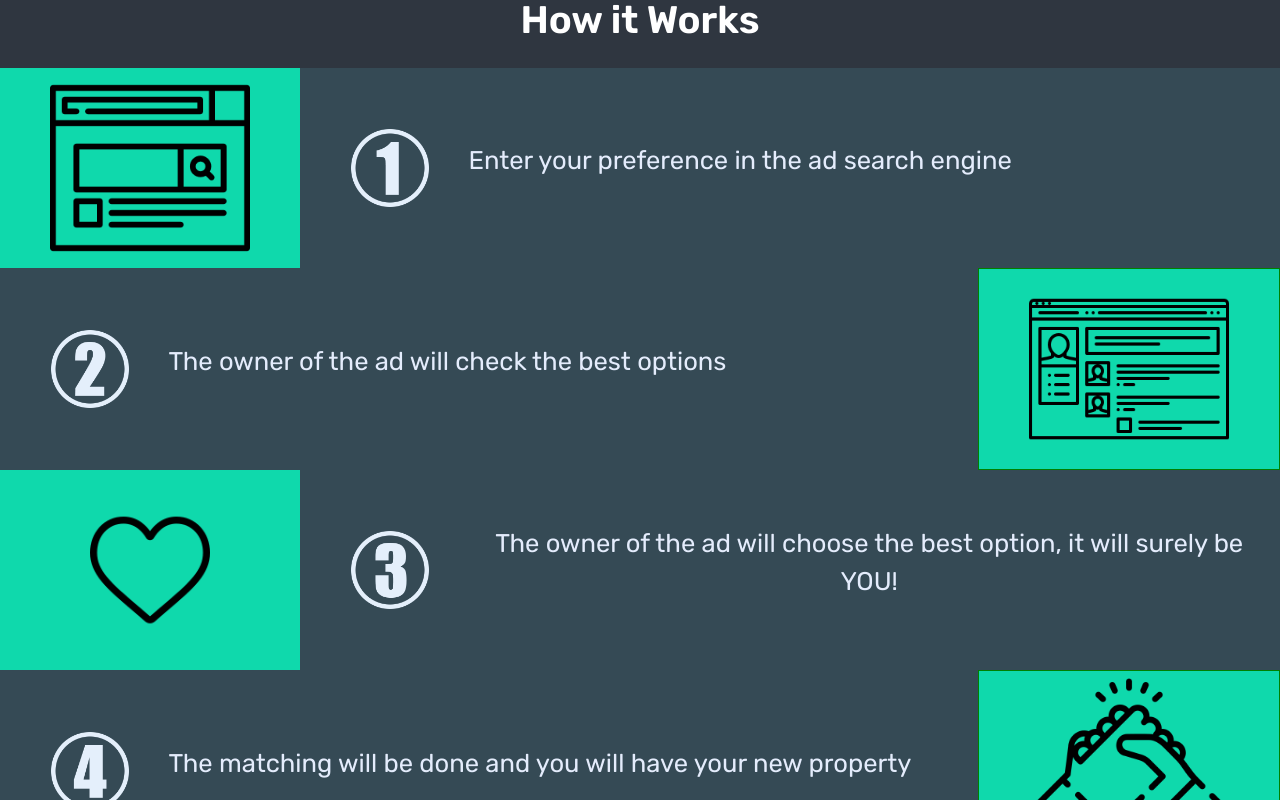
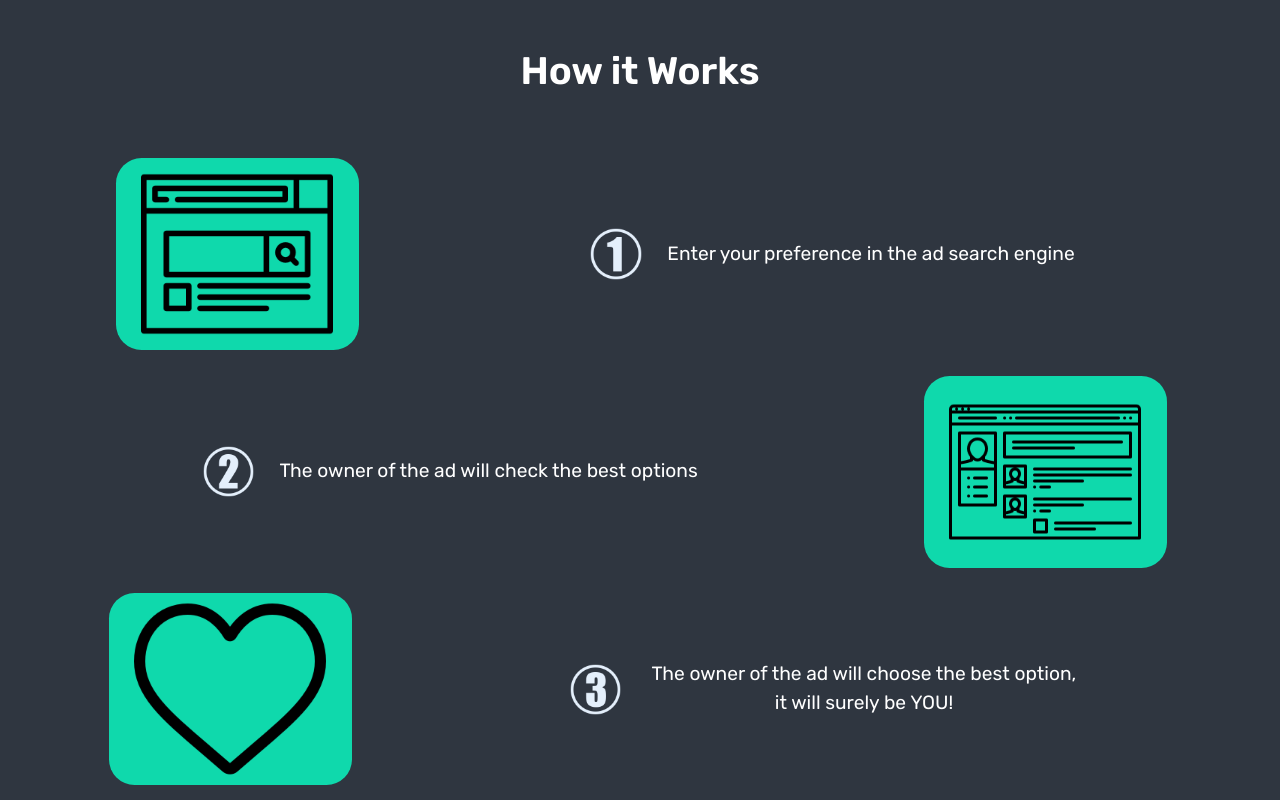
Before and after one commit to julianamonr03/SunSquare, a React (Create React App) app in the folder landing-page/: page / in a window 1280 px wide. Shown: the part 720-1520 px from the top of the page. Built offline with nearby package versions, Linux system fonts and the light colour scheme.

Commit message:
|UPDATE| Fix 'How it works' section

```diff
--- a/landing-page/src/App.css
+++ b/landing-page/src/App.css
@@ -380,11 +380,7 @@ body {
   width: 150px;
   height: 75px;
 }
-/*
-#root {
-  background-color: #2f3640;
-}
-*/
+
 .my-announ-title {
   position: relative;
   top: 10vw;
@@ -625,3 +621,84 @@ body {
   text-decoration: none;
   text-shadow: 0px 2px 10px #0FD9AC;
 }
+
+
+
+/*sections*/
+.how-it-works-section {
+  position: relative;
+  top: 10vw;
+}
+
+.title-section {
+  font-size: 3vw;
+}
+
+.sections {
+  width: 100%;
+  position: relative;
+  margin: 5vw auto;
+}
+
+.section1 {
+  display: flex;
+  flex-direction: row;
+  align-items: center;
+  margin-bottom: 2vw;
+  justify-content: space-around;
+  padding-right: 7vw;
+}
+
+.section2 {
+  display: flex;
+  flex-direction: row;
+  align-items: center;
+  margin-bottom: 2vw;
+  justify-content: space-around;
+  padding-left: 7vw;
+}
+
+.img-section {
+  background-color: #0fd9ac;
+  border-radius: 2vw;
+}
+
+.img-how-works {
+  width: 15vw;
+  height: 15vw;
+  margin-left: 2vw;
+  margin-right: 2vw;
+}
+
+.text-section {
+  display: flex;
+  flex-direction: row;
+  text-align: center;
+  justify-content: center;
+  align-items: center;
+  font-size: 1.5vw;
+  max-width: 40vw;
+}
+
+.number-section {
+  width: 4vw;
+  height: 4vw;
+  margin-right: 2vw;
+}
+
+#heart {
+  margin-top: 40px;
+  margin-bottom: 40px;
+  margin-left: 90px;
+  margin-right: 90px;
+  height: 120px;
+  width: 120px;
+}
+/*
+.img-sections {
+  width: 200px;
+  height: 200px;
+  margin-left: 50px;
+  margin-right: 50px;
+}
+*/
--- a/landing-page/src/components/sections.js
+++ b/landing-page/src/components/HowItWork.js
@@ -7,56 +7,52 @@ import n1 from "../img/numbers/caption1.png";
 import n2 from "../img/numbers/caption2.png";
 import n3 from "../img/numbers/caption3.png";
 import n4 from "../img/numbers/caption4.png";
-import "../sections.css";
 
-function Sections() {
+const Sections = ()=> {
   return (
-    <>
+    <div className="how-it-works-section">
       <h2 className="title-section bold">How it Works</h2>
       <div className="sections">
         <div className="section1">
           <div className="img-section">
-            <img className="img-sections" src={search} alt="" />
+            <img className="img-how-works" src={search} alt="" />
           </div>
           <div className="text-section">
-            <img src={n1} alt="" className="number-section" />
-            <p className="parr">Enter your preference in the ad search engine</p>
+            <img src={n1} alt="" className="number-section"/>
+            Enter your preference in the ad search engine
           </div>
         </div>
 
         <div className="section2">
           <div className="text-section">
-            <img src={n2} alt="" className="number-section" />
-            <p className="parr">The owner of the ad will check the best options</p>
+            <img src={n2} alt="" className="number-section"/>
+            The owner of the ad will check the best options
           </div>
           <div className="img-section">
-            <img className="img-sections" src={social} alt="" />
+            <img className="img-how-works" src={social} alt="" />
           </div>
         </div>
 
-        <div className="section3">
+        <div className="section1">
           <div className="img-section">
-            <img className="img-sections" src={heart} alt="" id="heart" />
+            <img className="img-how-works" src={heart} alt="" />
           </div>
           <div className="text-section">
-            <img src={n3} alt="" className="number-section" />
-            <p className="parr">
-              The owner of the ad will choose the best option, it will surely be
-              YOU!
-            </p>
+            <img src={n3} alt="" className="number-section"/>
+            The owner of the ad will choose the best option, it will surely be YOU!
           </div>
         </div>
         <div className="section2">
           <div className="text-section">
             <img src={n4} alt="" className="number-section" />
-            <p className="parr">The matching will be done and you will have your new property</p>
+            The matching will be done and you will have your new property
           </div>
           <div className="img-section">
-            <img className="img-sections" src={accord} alt="" />
+            <img className="img-how-works" src={accord} alt="" />
           </div>
         </div>
       </div>
-    </>
+    </div>
   );
 }
 
--- a/landing-page/src/components/Welcome.js
+++ b/landing-page/src/components/Welcome.js
@@ -6,7 +6,7 @@ import {
     Link
 } from 'react-router-dom';
 import Team from './team';
-import Sections from './sections';
+import Sections from './HowItWork';
 
 
 const UserSearch = ()=> {
--- a/landing-page/src/sections.css
+++ /dev/null
@@ -1,78 +0,0 @@
-/*sections*/
-
-.section1 {
-    background-color: #354a55;
-    display: flex;
-    flex-direction: row;
-    align-items: center;
-  }
-
-  .section2 {
-    background-color: #354a55;
-    display: flex;
-    flex-direction: row;
-    align-items: center;
-  }
-
-  .section3 {
-    background-color: #354a55;
-    display: flex;
-    flex-direction: row;
-    align-items: center;
-  }
-
-  #heart {
-    margin-top: 40px;
-    margin-bottom: 40px;
-    margin-left: 90px;
-    margin-right: 90px;
-    height: 120px;
-    width: 120px;
-  }
-
-  .img-sections {
-    width: 200px;
-    height: 200px;
-    margin-left: 50px;
-    margin-right: 50px;
-  }
-
-  .img-section {
-    background-color: #0fd9ac;
-  }
-
-  .section2 .img-section {
-    border: solid 1px green;
-    justify-content: center;
-    margin-left: auto;
-  }
-
-  .text-section {
-    margin-left: 50px;
-    height: 2vw;
-    /*border: solid 1px green;*/
-    display: flex;
-    flex-direction: row;
-    text-align: center;
-    justify-content: center;
-    align-items: center;
-  }
-
-  .parr {
-    padding: 0px;
-    margin-right: 10px;
-    color: #e4ecfc;
-    font-family: "Rubik", sans-serif !important;
-    font-size: 2vw;
-  }
-
-  .number-section {
-    width: 80px;
-    height: 80px;
-    margin-right: 3vw;
-  }
-
-  .title-section {
-    margin: 6vw auto 2vw auto;
-    font-size: 3vw;
-  }
```
